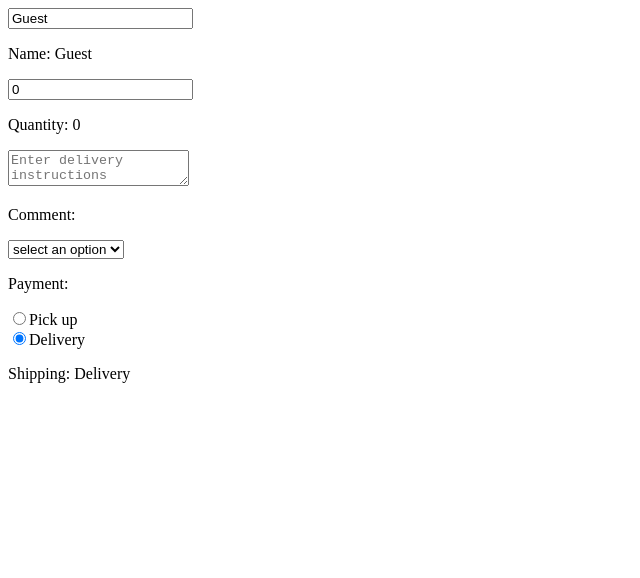
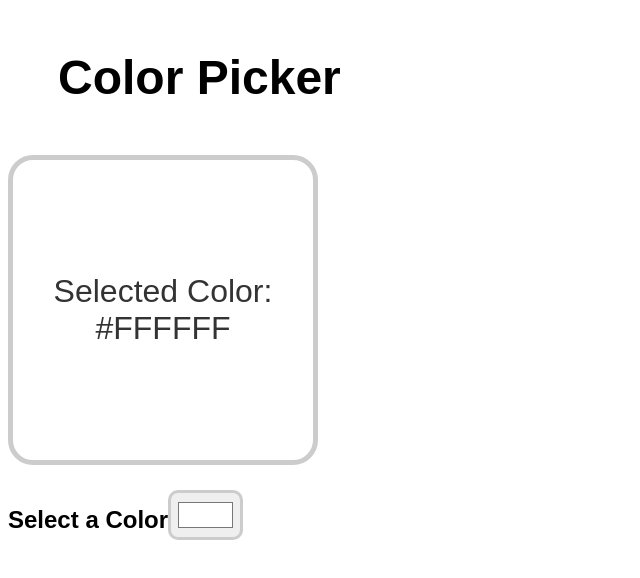
Before and after one commit to Domtracz/ReactJS, a React (Vite) app in the folder website/my-react-web/: page / in a window 1280 px wide. Shown: the top 578 px of the page, without its empty margins (0-640 px from the left). Built offline with nearby package versions, Linux system fonts and the light colour scheme.

Commit message:
colorpicker commit

```diff
--- a/website/my-react-web/src/App.jsx
+++ b/website/my-react-web/src/App.jsx
@@ -1,6 +1,7 @@
 //import Header from "./Header"
 //import Footer from "./Footer";
 //import Food from "./Food";
+
 
 //import Button from "./Button";
 
@@ -16,15 +17,16 @@
 
 //import ProfilePicture from "./ProfilePicture";
 
-import MyComponent from "./MyComponent";
+//import MyComponent from "./MyComponent";
 //import Counter from "./Counter.jsx";
+
+import ColorPicker from "./ColorPicker";
 
 function App() {
 
   return(
 
-    <MyComponent/>
-
+    <ColorPicker/>
   );
 }
 
--- /dev/null
+++ b/website/my-react-web/src/ColorPicker.jsx
@@ -0,0 +1,21 @@
+import React,{useState} from 'react'
+
+function ColorPicker(){
+
+  const[color,setColor] = useState("#FFFFFF");
+
+  function handleColorChange(event){
+    setColor(event.target.value);
+  }
+return(<div className="color-picker-container">
+    <h1>Color Picker</h1>
+    <div className="color-display" style={{background: color}}>
+      <p>Selected Color: {color}</p>
+    </div>
+    <label>Select a Color</label>
+    <input type="color" value={color} onChange={handleColorChange} />
+
+  </div>);
+}
+
+export default ColorPicker
--- a/website/my-react-web/src/index.css
+++ b/website/my-react-web/src/index.css
@@ -1,4 +1,4 @@
-
+/*
 .card{
   border: 1px solid hsl(0, 0%, 80%);
   border-radius: 10px;
@@ -103,6 +103,49 @@
 .counter-button:hover{
   background-color: hsl(200, 100%, 30%);
 }
+*/
+body{
+  font-family: Arial, sans-serif;
+}
+
+.color-picer-container{
+  display: flex;
+  flex-direction: column;
+  align-items: center;
+}
+h1{
+  margin: 50px;
+  font-size: 3rem;
+}
+.color-display{
+  width: 300px;
+  height: 300px;
+  display: flex;
+  justify-content: center;
+  align-items: center;
+  border: 5px solid hsl(0, 0%, 80%);
+  border-radius: 25px;
+  margin-bottom: 25px;
+  transition: 0.25s ease;
+}
+.color-display p{
+  color: hsl(0, 0%, 20%);
+  font-size: 2rem;
+  text-align: center;
+}
+
+label{
+  font-size: 1.5rem;
+  font-weight: bold;
+  margin-bottom: 10px;
+}
+input[type="color"]{
+  width: 75px;
+  height: 50px;
+  padding: 5px;
+  border-radius: 10px;
+  border: 3px solid hsl(0, 0%, 80%);
+}
 /*
 
 //external
```
